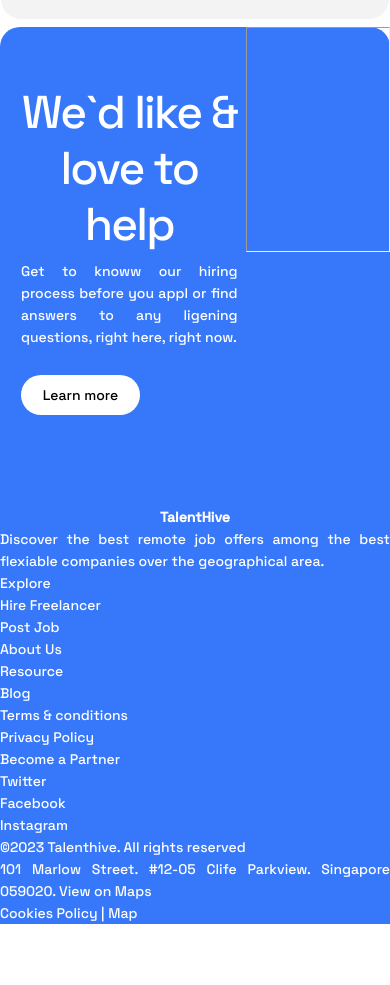
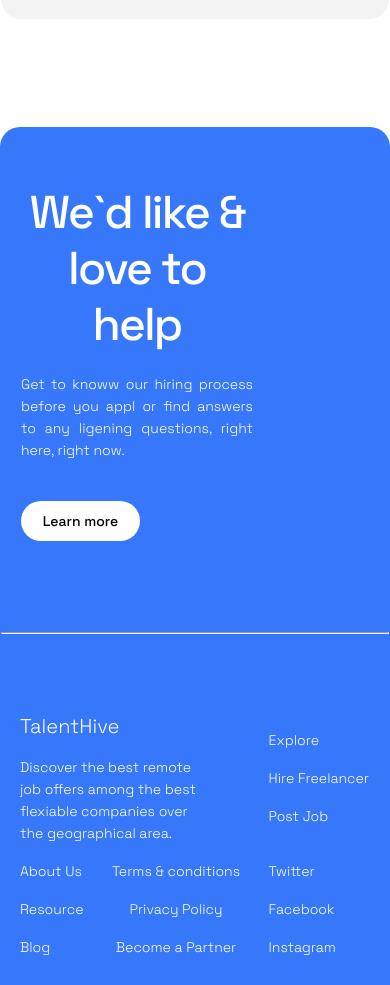
Before and after one commit to HugoDeleonP/TalentHive, a plain HTML site: page pages/index.html in a window 390 px wide. Shown: the part 1840-2825 px from the top of the page. Before the commit the page ends 2764 px from the top, so only its background shows below. Drawn offline with Linux system fonts and the light colour scheme.

Commit message:
style: Finalizar provisoriamente a versão mobile

```diff
--- a/pages/index.html
+++ b/pages/index.html
@@ -8,7 +8,7 @@
 </head>
 <body>
     <header>
-        <h1 id="logo">TalentHive</h1>
+        <h1 class="logo">TalentHive</h1>
         <nav class="menu">
             <div class="menu" id="menuMobile"><img src="../images/hamburgerMenu.svg"></div>
             <div class="menu" id="menuDesktop">
@@ -58,7 +58,7 @@
                 <div class="ask">
                     <span>How do create TalentHive account?</span>
                 </div>
-                <div class="ask">
+                <div class="ask" id="description">
                     <span>Is there a free trial available?</span>
                 </div>
                 <div class="ask">
@@ -87,11 +87,11 @@
             </p>
 
             <a href="#" class="btn">Learn more</a>
-            <hr>
         </div>
+        <hr>
         <div id="miscellaneous">
             <div id="slogan">
-                <h4>TalentHive</h4>
+                <h4 class="logo">TalentHive</h4>
                 <p>Discover the best remote
                     job offers among the best
                     flexiable companies over the
@@ -130,7 +130,7 @@
                 <p>©2023 Talenthive. All rights reserved</p>
                 <p>
                     101 Marlow Street. #12-05 Clife Parkview.
-                     Singapore 059020. View on Maps
+                     Singapore 059020. <span>View on Maps</span>
                 </p>
                 <p> Cookies Policy  | Map</p>
             </div>
--- a/style.css
+++ b/style.css
@@ -22,12 +22,21 @@
 }
 
 @font-face {
+    font-family: 'Space Grotesk Foot';
+    src: url('fonts/SpaceGrotesk-Light.ttf') format(truetype);
+    font-size: calc(1rem - 0.125rem);
+    font-weight: 500;
+    line-height: calc(1rem + 0.375rem);
+}
+
+@font-face {
     font-family: 'Space Grotesk';
     src: url('fonts/SpaceGrotesk-Medium.ttf') format('truetype');
     font-size: calc(1rem - 0.125rem);
-    font-weight: 400;
+    font-weight: 500;
     line-height: calc(1rem + 0.375rem);
 }
+
 
 
 body{
@@ -64,7 +73,7 @@
 
 }
 
-#logo{
+.logo{
     color: var(--mainColor);
     font-size: 1.25rem;
     font-style: normal;
@@ -117,8 +126,23 @@
 }
 
 section h2{
+    display: block;
+
     font-weight: 575;
     font-size: 2.5rem;
+
+    width: 22.06rem;
+    height: 7rem;
+}
+
+main h3:first-child{
+    width: 20.19rem;
+    height: 5.25rem;
+}
+
+main h3:last-child{
+    width: 15.25rem;
+    height: 5.25rem;
 }
 
 body img{
@@ -142,13 +166,14 @@
     height: 45.7rem;
     border-radius: 1.25rem;
 
-    padding: 3.13rem 1.38rem 4.38rem 1.38rem;
+    padding: 3.13rem 1.38rem 1.38rem;
     margin-top: 1.81rem;
+    margin-bottom: 6.25rem;
 
     display: flex;
     flex-direction: column;
     align-items: center;
-    justify-content: space-between;
+    justify-content: space-evenly;
 }
 
 #faq img{
@@ -157,9 +182,15 @@
 }
 
 .ask{
+    display: block;
+
     background-color: var(--backgroundColor);
     border-radius: 0.5rem;
     padding: 1.06rem 3.5rem 1.06rem 0.7rem;
+    width: 21.5rem;
+    height: 3.375rem;
+
+
 }
 
 .ask span{
@@ -169,18 +200,46 @@
 
 }
 
+.symbol{
+    display: block inline;
+    text-align: end;
+
+}
+
+#description{
+    height: 4.875rem;
+}
+
+#description::after{
+    content: 'Nam libero tempore, cum soluta nobis est eligendi optio cumque nihil impedit quo minus id quod.';
+    display: block;
+    width: 14.1875rem;
+    height: 2.125rem;
+
+    font-size: 0.625rem;
+    line-height: 0.75rem;
+    letter-spacing: 0.01563rem;
+    color: #65676c;
+}
+
 footer, footer p, footer a, footer h2, footer h4{
     background-color: var(--mainColor);
     color: var(--textColorContrast);
     border-radius: 1.25rem 1.25rem 0rem 0rem;
+
+    font-family: 'Space Grotesk Foot';
+}
+
+footer a.btn, footer h2{
+    font-family: 'Space Grotesk';
 }
 
 footer #conclusion{
     display: grid;
-    grid-template-columns: 1.5fr 1fr;
+    grid-template-columns: 2fr 1fr;
     grid-template-rows: 1.5fr 0.5fr 1fr;
     margin-left: 1.31rem;
-    gap: 0.5rem;
+    gap: 1.31rem;
 
 }
 
@@ -214,3 +273,93 @@
     align-items: center;
     margin: 1.19rem 0rem 5rem;
 }
+
+hr{
+    width: 24.25rem;
+    height: 0.0625rem;
+    margin: auto;
+}
+
+#miscellaneous{
+    display: grid;
+    grid-template-columns: repeat(4, auto);
+    grid-template-rows: repeat(8, auto);
+    justify-content: center;
+
+    margin-top: 4.94rem;
+    padding-right: 1.31rem;
+    padding-left: 1.25rem;
+}
+
+#miscellaneous a, #miscellaneous p, #miscellaneous h4, #miscellaneous li{
+    text-align: start;
+    align-self: center;
+    font-style: normal;
+}
+
+#miscellaneous li{
+    margin: 1rem 0;
+}
+
+#slogan{
+    grid-column: 1 / 3;
+    justify-content: start;
+    align-items: start;
+
+}
+
+#slogan p{
+    margin-top: 1.06rem;
+}
+
+#pages1{
+    grid-column: 4;
+}
+
+#pages2{
+}
+
+#rights{
+    grid-column: 2/4;
+}
+
+#socialMedia{
+
+}
+
+#copyright-adress{
+    grid-column: 1/5;
+}
+
+#miscellaneous h4.logo, #slogan p{
+    color: #FFF;
+}
+
+#copyright-adress p, #rights li{
+    text-align: center;
+}
+
+#socialMedia li{
+    align-self: end;
+}
+
+#copyright-adress p{
+    margin: 1.25rem 0rem;
+    font-size: 0.875rem;
+    font-style: normal;
+    font-weight: 400;
+    line-height: 1.375rem;
+    letter-spacing: 0.02188rem;
+}
+
+#copyright-adress span{
+    color: var(--mapsColor);
+}
+
+@media (min-width: 1080px) {
+
+}
+
+@media (min-width: 1920px){
+
+}
```
